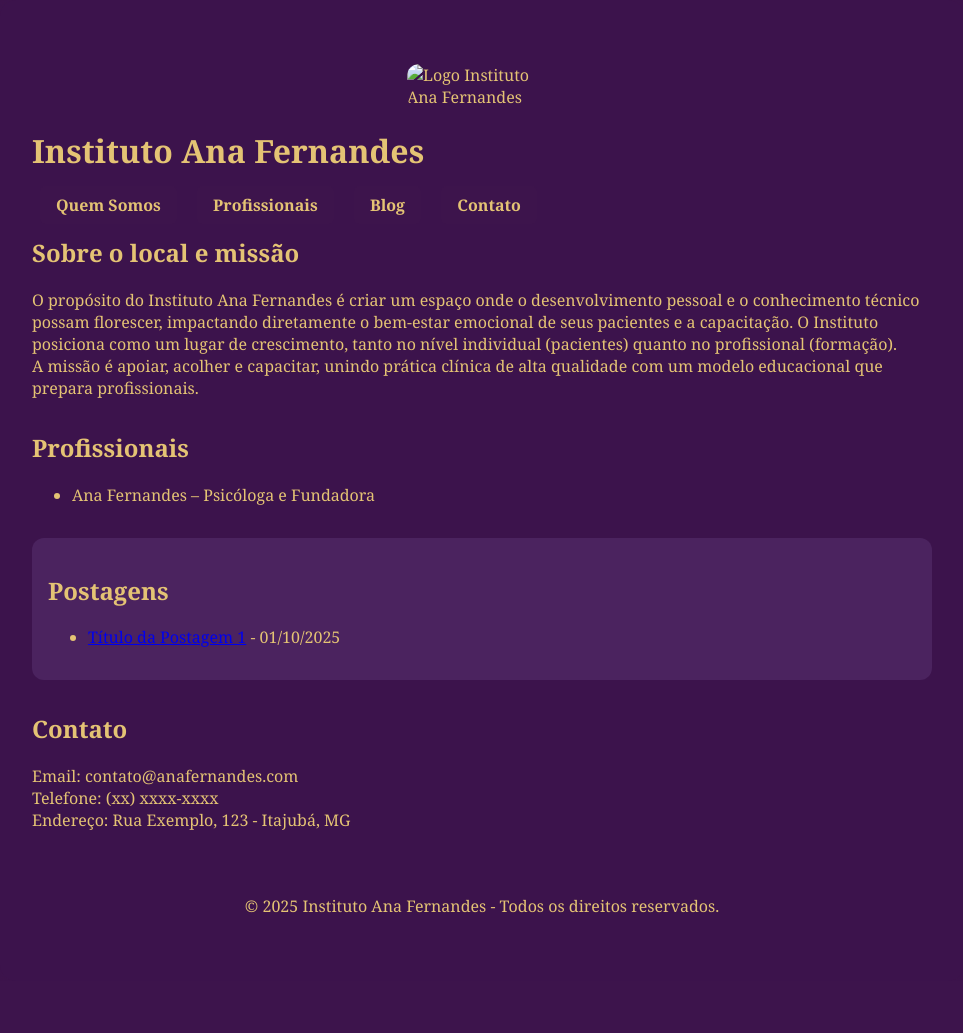
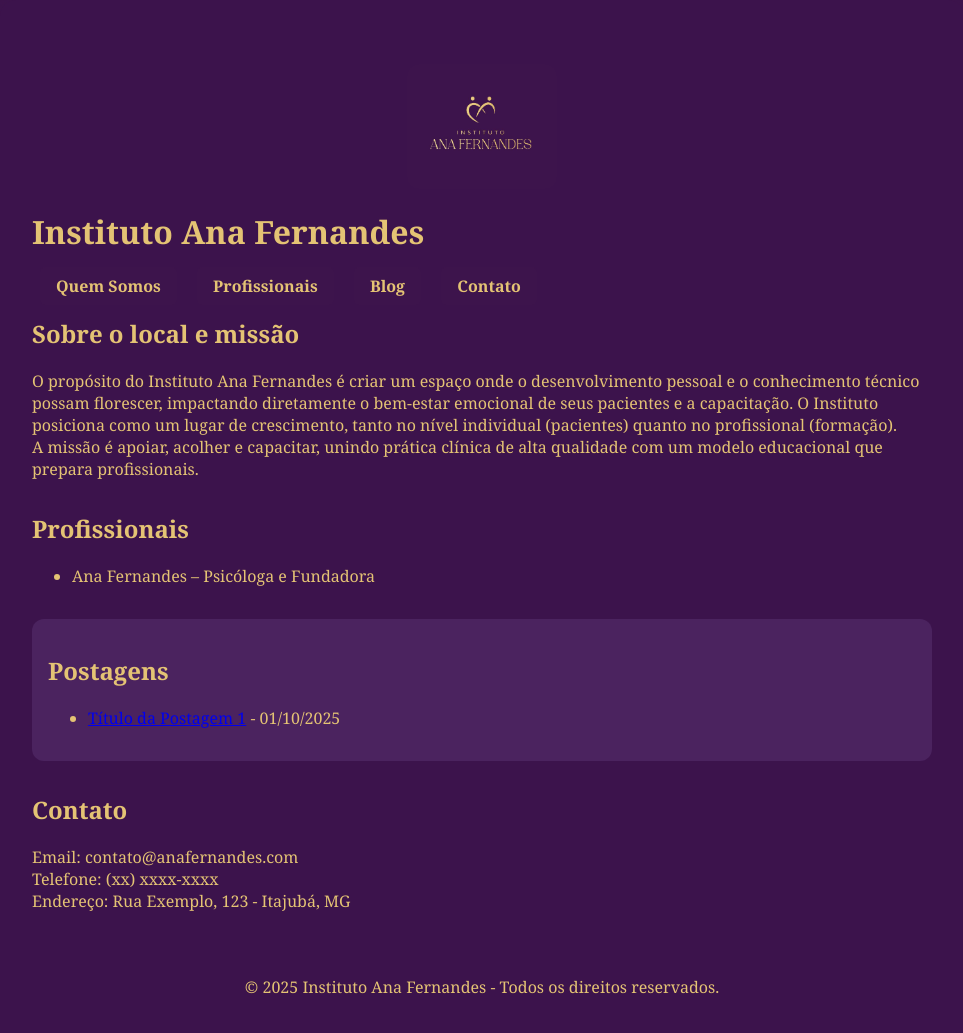
Before and after one commit to institutoanafernandes/psicologiaemitajuba, a plain HTML site: page index.html in a window 1280 px wide. Shown: the whole page, without its empty margins (158-1121 px from the left). Before the commit the page ends 981 px from the top, so only its background shows below. Drawn offline with Linux system fonts and the light colour scheme.

Commit message:
index.html

```diff
--- a/index.html
+++ b/index.html
@@ -61,7 +61,7 @@
 <body>
   <div class="container">
     <header>
-      <img src="Psicologa-itajuba-foto-logo.jpg" alt="Logo Instituto Ana Fernandes">
+      <img src="Psicologa-itajuba-foto-logo.png" alt="Logo Instituto Ana Fernandes">
       <h1>Instituto Ana Fernandes</h1>
       <nav>
         <a href="#quem-somos">Quem Somos</a>
```
